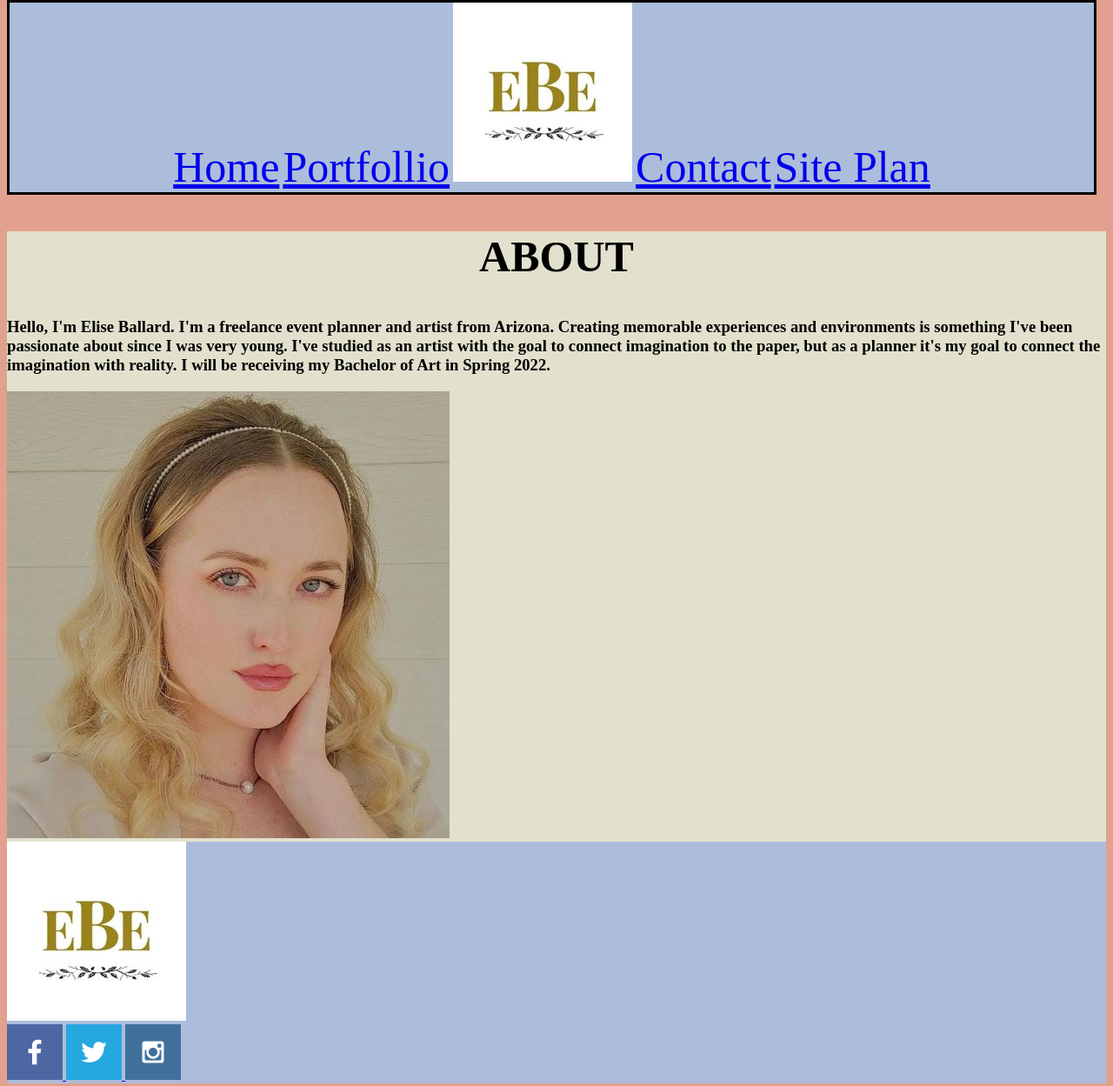
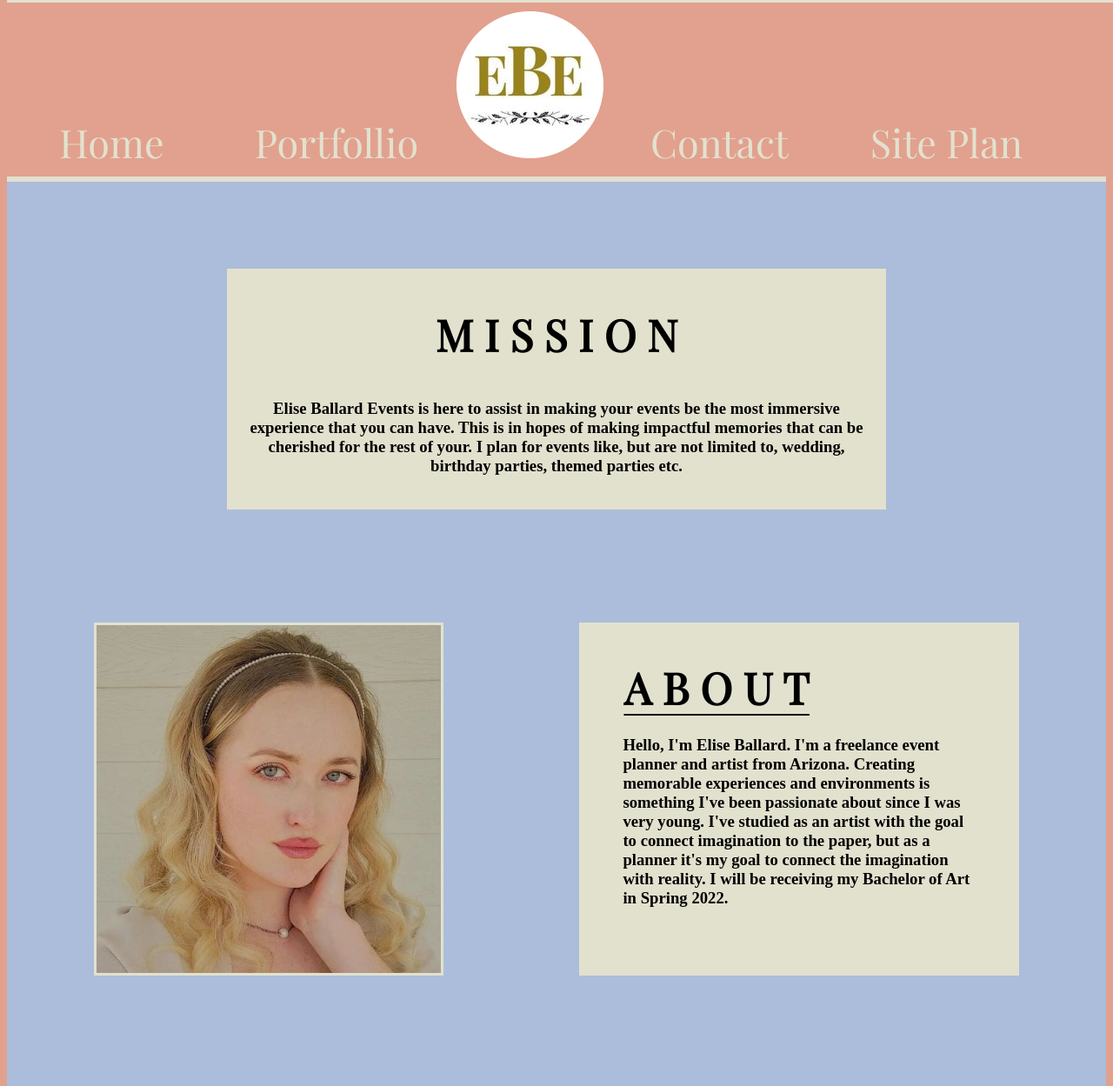
Before and after one commit to BowlofRocks/wdd130, a plain HTML site: page ebe/index.html in a window 1280 px wide. Shown: the part 488-1737 px from the top of the page at 87% size. Drawn offline with nearby package versions, Linux system fonts and the light colour scheme; a web font is replaced by a local one.

Commit message:
saturday's work

```diff
--- a/ebe/index.html
+++ b/ebe/index.html
@@ -22,7 +22,7 @@
 
                 <a id="portfollio" href="/Indexes/porfolio.html">Portfollio</a>
 
-                <img id="Logo" src="./elise_logo.jpg" alt="Ebe Logo">
+                <img id="Logo1" src="./elise_logo-modified.png" alt="Ebe Logo">
 
                 <a id="contact" href="/Indexes/contact.html">Contact</a>
 
@@ -32,27 +32,48 @@
         </div>
 
         <main>
-            <h2>
-                ABOUT
+            <div class="text-box-color">
+                <h2 id="mission">
+                    M I S S I O N
                 </h2>
 
-            <div class="text-background">
-                <h3 class="text-box">
+                <h3 id="text-box1">
+                    Elise Ballard Events is here to assist in making your events be the
+                    most immersive experience that you can have. This is in hopes of making
+                    impactful memories that can be cherished for the rest of your. I plan for events
+                    like, but are not limited to, wedding, birthday parties, themed parties etc.
+                </h3>
+            </div>
+
+            <div id="text-box-color">
+
+                <h2  id="about">
+                    A B O U T
+                </h2>
+
+
+                <h3  id="text-box2">
                         Hello, I'm Elise Ballard. I'm a freelance event planner and artist from Arizona.
                         Creating memorable experiences and environments is something I've been passionate about since I was very young.
                         I've studied as an artist with the goal to connect imagination to the paper, but as a planner it's my goal to connect the imagination with reality.
                         I will be receiving my Bachelor of Art in Spring 2022.
                 </h3>
+            </div>
 
-                <img src="./images/my_love1.jpg" alt="Elise Ballard">
-            </div>
+
+
+            <img id="my-love" src="./images/my_love1.jpg" alt="Elise Ballard">
+
 
 
         </main>
 
         <footer>
-            <img id="Logo" src="./elise_logo.jpg" alt="Ebe Logo">
-            <div class="social"></div>
+            <div class="footer-flex-container">
+                <img id="Logo2" src="./elise_logo-modified.png" alt="Ebe Logo">
+            </div>
+
+                <div class="social">
                     <a href="https://facebook.com">
                         <img src="./images/facebook.png" alt="fb icon">
                     </a>
@@ -61,7 +82,11 @@
                     </a>
                     <a href="https://instagram.com">
                             <img src="./images/instagram.png" alt="inst">
+                    </a>
                 </div>
+
+            <h2 id="email">EMAIL: eliseballard1@gmail.com</h2>
+            <h2 id="phone">PHONE: 520-635-1715</h2>
 
         </footer>
 
--- a/ebe/styles/styles.css
+++ b/ebe/styles/styles.css
@@ -1,4 +1,4 @@
-@import url('https://fonts.googleapis.com/css2?family=Charis+SIL&family=Nanum+Gothic&family=Nuosu+SIL&display=swap');
+@import url('https://fonts.googleapis.com/css2?family=Charis+SIL&family=Nanum+Gothic&family=Nuosu+SIL&family=Playfair+Display&display=swap');
 
 
 body{
@@ -18,6 +18,8 @@ body{
 .header-grid{
     display: grid;
     grid-template-columns: repeat(10, 1fr);
+    border-bottom: solid;
+    border-color: #E2E1CE;
 }
 
 #top-picture{
@@ -47,58 +49,218 @@ nav{
 }
 
 #nav-color{
-    background-color: #ACBDDB;
-    border-style: solid;
-    width: 1247px;
+    background-color: #E1A18E;;
+    display: flex;
+    flex-wrap: nowrap;
+    position: -webkit-sticky;
+    position: sticky;
+    top: 0;
+    padding-top: 10px;
+    padding-bottom: 10px;
+    border-bottom: solid;
+    border-color: #E2E1CE;
+}
+
+a:link{
+    color:#E2E1CE;
+    text-decoration: none;
+}
+
+a:visited{
+    color: #E2E1CE;
+    text-decoration: none;
+
+}
+
+a:hover{
+    color: #717171;
+    text-decoration: none;
+}
+
+a:active{
+    color: #E2E1CE;
+    text-decoration: none;
 }
 
 #home{
-    font-size: 50px;
-    font-family: Charis SIL;
+    font-size: 45px;
+    font-family: Playfair Display;
+    margin-left: 60px;
+    margin-right: 50px;
     grid-column:1/2;
     grid-row:1/2;
 }
 
 #portfollio{
-    font-size: 50px;
+    font-family: Playfair Display;
+    font-size: 45px;
+    margin-left: 50px;
+    margin-right: 40px;
     grid-column:2/3;
     grid-row:1/2;
 }
 
-#logo{
-    font-size: 50px;
+#logo1{
+    margin-right: 20px;
     grid-column:4/5;
     grid-row:1/2;
 }
 
 #contact{
-    font-size: 50px;
+    font-family: Playfair Display;
+    font-size: 45px;
+    margin-left: 50px;
+    margin-right: 50px;
+    margin-right: 40px;
     grid-column:6/7;
     grid-row:1/2;
 }
 
 #site-plan{
-    font-size: 50px;
+    font-family: Playfair Display;
+    font-size: 45px;
+    margin-left: 50px;
+    margin-right: 50px;
     grid-column:7/8;
     grid-row:1/2;
 }
 
 /*main*/
 main{
+    background-color:#ACBDDB;;
+    display: grid;
+    grid-template-columns: repeat(5,1fr);
+    border-top: solid;
+    border-bottom: solid;
+    border-color: #E2E1CE;
+
+
+}
+
+/*div text-box color*/
+
+.text-box-color{
+    background-color: #E2E1CE;
+    grid-column: 2/5;
+    grid-row: 1/3;
+    margin-top: 100px;
+    margin-bottom:100px;
+    padding-left: 20px;
+    padding-right: 20px;
+    padding-bottom: 20px;
+
+
+}
+
+
+#mission{
+    grid-column: 3/4;
+    grid-row: 1/2;
+    font-size: 50px;
+    font-family: Playfair Display;
+}
+
+#text-box1{
+    grid-column: 2/5;
+    grid-row: 2/3;
+    text-align: center;
+
+}
+
+/*div text-box-color 2 section8 */
+.text-box-color{
     background-color: #E2E1CE;
 }
 
-.text-box{
+#text-box-color{
+    background-color: #E2E1CE;
+    grid-column: 4/6;
+    grid-row: 3/5;
+    margin-left: -100px;
+    margin-right: 100px;
+    margin-bottom: 300px;
+    margin-top: 30px;
+}
+
+#about{
+    grid-column: 4/5;
+    grid-row: 3/4;
+    margin-left: -190px;
+    font-size: 50px;
+    font-family: Playfair Display;
+    text-decoration: underline;
+    text-decoration-thickness: 2px;
+    text-underline-position: under ;
+
+}
+
+#text-box2{
+    grid-column: 4/6;
+    grid-row: 4/5;
+    margin-left: 50px;
+    margin-right: 50px;
+    margin-top: -20px;
+}
+
+#my-love{
+    grid-column: 1/3;
+    grid-row: 4/5;
+    height: 400px;
+    margin-bottom: 300px;
+    margin-top: 30px;
+    margin-left: 100px;
+    border: solid;
+    border-color: #E2E1CE;
+}
+
+h3{
     font-family: Nuosu SIL;
 }
 
+/* footer/contact information */
+
 footer{
-    background-color: #ACBDDB;
+    margin-top: 100px;
+
 }
+
+.footer-flex-container{
+    display: block;
+    width: 200px;
+    margin-left: auto;
+    margin-right: auto;
+    margin-bottom: 20px;
+}
+
+#logo2{
+    width: 200px;;
+}
+
+.social{
+    display: block;
+    width: 200px;
+    margin-left: 508px;
+    margin-right: auto;
+}
+
+#phone{
+    font-family: Playfair Display;
+    text-align: center;
+    color: #E2E1CE;
+
+}
+#email{
+    font-family: Playfair Display;
+    text-align: center;
+    color: #E2E1CE;
+
+
+}
+
 
 h2{
     text-align: center;
     font-family: Charis SIL;
-    font-size: 50px;
+    font-size: 20px;
 
 }
```
Also changed, not shown: WWR/Rivers/contactus.html (+1 -1 lines), WWR/Rivers/index.html (+3 -19 lines), ebe/elise_logo-modified.png (added). Lines whose indentation alone changed are shown as unchanged.
